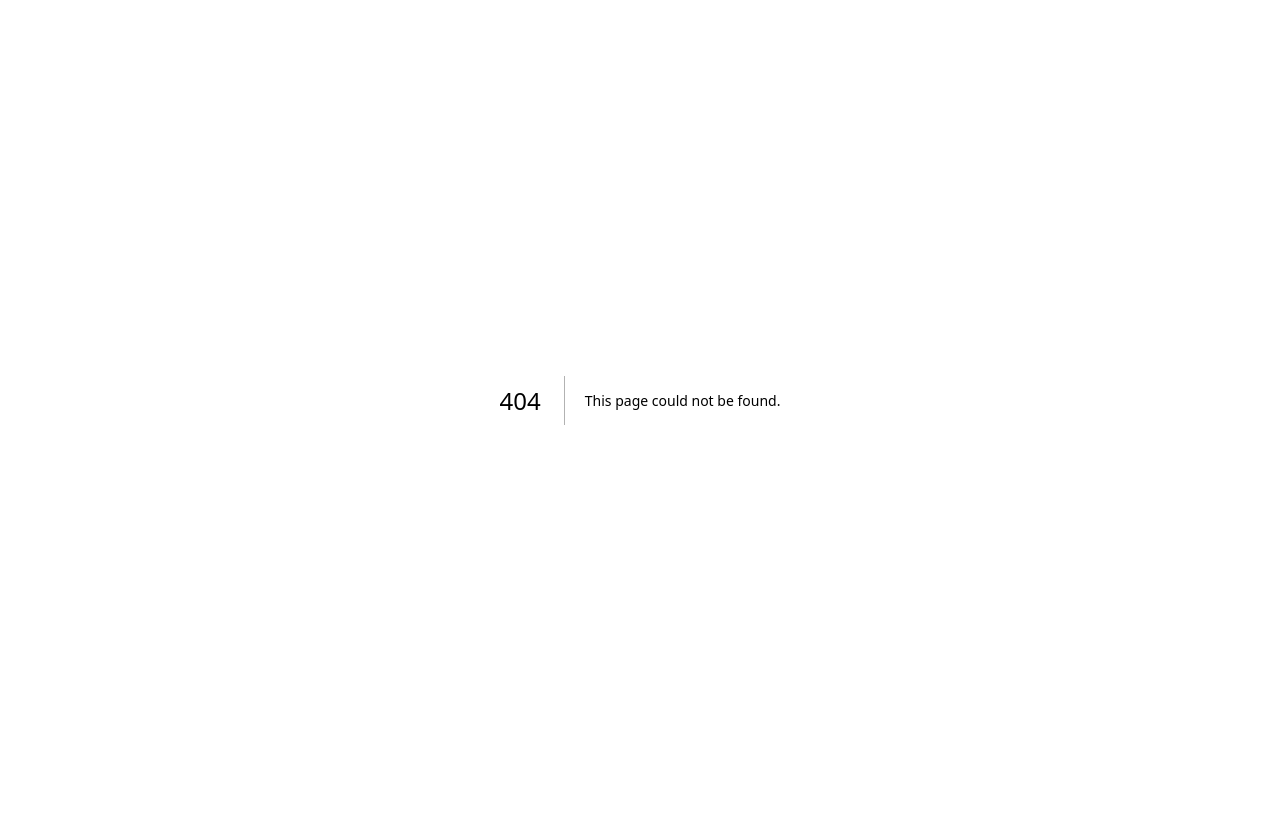
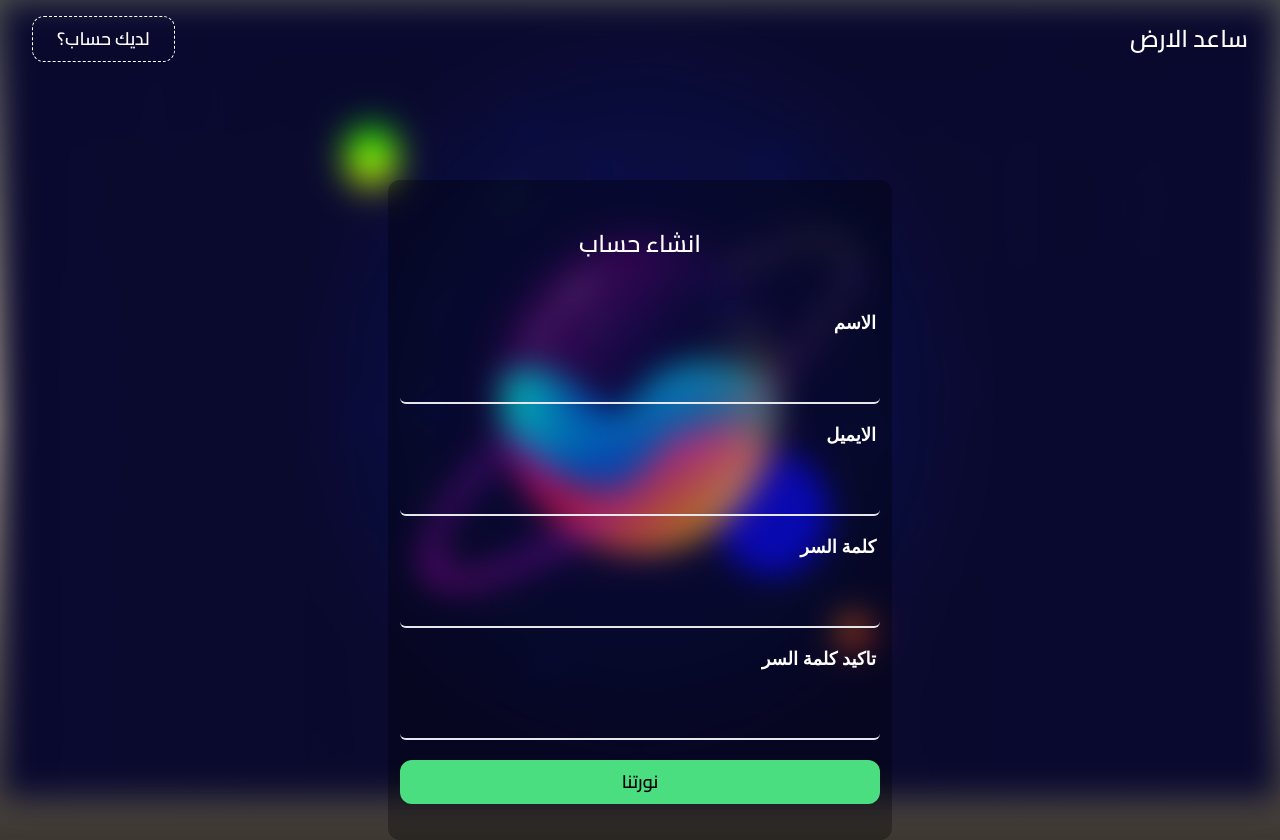
Before and after one commit to Jeyenore26/Flights, a Next.js app in the folder frontend/: page /register in a window 1280 px wide. Before the commit this address had no page. Before the commit the page ends 800 px from the top, so only its background shows below. Built offline with nearby package versions, Linux system fonts and the light colour scheme.

Commit message:
signin&login

```diff
--- a/frontend/components/Input.tsx
+++ b/frontend/components/Input.tsx
@@ -13,6 +13,7 @@ function Input({
     iclassName,
     lclassName,
     disabled,
+
 }: {
     required?: boolean;
     disabled?: boolean;
@@ -56,8 +57,9 @@ function Input({
                 placeholder={placeholder}
                 onChange={onChange}
                 disabled={disabled}
-                className={`border-gray-400  text-right border-2 border-solid w-[100%] h-12 focus:outline-none ${error ? "border-red-600 focus:border-red-600" : ""
-                    } focus:border-primary focus:border-dashed py-1 px-2 rounded-md transition ${iclassName}`}
+
+                className={` bg-transparent	border-b-2	 text-right w-[100%] h-12 focus:outline-none ${error ? "border-red-600 focus:border-red-600" : ""
+                    }  ease-in-out text-green text-white/30 focus:text-white focus:border-blue-600 focus:outline-none focus:border-primary focus:border-dashed py-1 px-2 rounded-md transition ${iclassName}`}
             />
         </div>
     );
--- /dev/null
+++ b/frontend/pages/register.tsx
@@ -0,0 +1,59 @@
+import React from 'react'
+import Image from 'next/image'
+import Link from 'next/link'
+import Input from '../components/Input'
+export default function registermember() {
+  return (
+    <>
+      <div className='overflow-y-hidden'>
+        <div className='w-screen h-full fixed z-[-1]'>
+
+        </div>
+        <img
+          src='./signin5.png'
+          className='w-screen h-full fixed z-[-1] brightness-100 blur-lg	'
+        />
+        <div className="py-4 flex mt-1A items-center justify-between 2xl:mx-[8rem] md:mx-[2rem] sm:mx-[2rem] xs:mx-[2rem] xxs:mx-[2rem]">
+          <div>
+            <Link href={'/signin'}>
+              <button className='text-white border-[1px] border-dashed border-white cairo_semibold_title py-2 px-6 text-lg bg-transperant hover:text-white/90 hover:bg-black/20 active:text-white/100 active:bg-black/40 rounded-xl'>
+                لديك حساب؟
+              </button>
+            </Link>
+          </div>
+          <div>
+            <h1 className='text-[#fff] cairo_semibold_title text-2xl'>
+              ساعد الارض
+            </h1>
+          </div>
+        </div>
+        <div className='flex  justify-center mt-[8%] 2xl:mx-[12rem] md:mx-[2rem] sm:mx-[2rem] xs:mx-[2rem] xxs:mx-[2rem]'>
+
+          <div className=' py-4 px-[1%]   bg-black/30 rounded-xl'>
+            <div dir='rtl' className='my-8 flex justify-center'>
+              <h1 className='text-white cairo_semibold_title text-2xl'>
+                انشاء حساب
+              </h1>
+            </div>
+
+            <Input type={'text'} required lclassName='flex  justify-start mx-1' label='الاسم' iclassName=' 2xl:w-[30rem] md:w-[30rem] sm:w-[30rem] xs:w-[25rem] xxs:w-[20rem]' />
+            <Input type={'email'} required lclassName='flex justify-start mx-1' label='الايميل' iclassName=' 2xl:w-[30rem] md:w-[30rem] sm:w-[30rem] xs:w-[25rem] xxs:w-[20rem]' />
+
+            <Input type={'password'} required lclassName='flex justify-start mx-1' label='كلمة السر' iclassName=' 2xl:w-[30rem] md:w-[30rem] sm:w-[30rem] xs:w-[25rem] xxs:w-[20rem]' />
+            <Input type={'password'} required lclassName='flex justify-start mx-1' label=' تاكيد كلمة السر ' iclassName=' 2xl:w-[30rem] md:w-[30rem] sm:w-[30rem] xs:w-[25rem] xxs:w-[20rem]' />
+
+
+            <div className='flex justify-center my-5'>
+              <button className='text-black cairo_semibold_title 2xl:w-[30rem] md:w-[30rem] sm:w-[30rem] xs:w-[25rem] xxs:w-[20rem] text-lg bg-green-400 py-2 hover:text-black hover:bg-green-500 active:text-black/100 active:bg-green-600 rounded-xl'>
+                نورتنا
+              </button>
+            </div>
+          </div>
+
+        </div>
+
+      </div>
+
+    </>
+  )
+}
--- a/frontend/pages/registergroup.tsx
+++ /dev/null
@@ -1,49 +0,0 @@
-import React from 'react'
-import Image from 'next/image'
-import Link from 'next/link'
-import Input from '../components/Input'
-export default function registergroup() {
-  return (
-    <>
-      <div className='overflow-y-hidden'>
-        <img
-          src='./signin5.png'
-          className='w-screen h-full fixed z-[-1] brightness-100'
-        />
-        <div className="py-4 flex items-center justify-between 2xl:mx-[8rem] md:mx-[2rem] sm:mx-[2rem] xs:mx-[2rem] xxs:mx-[2rem]">
-          <div>
-            <button className='text-white cairo_semibold_title border-2 text-sm border-white py-2 px-4 hover:text-black hover:bg-white active:text-white/100 active:bg-black/100 rounded-2xl'>
-              انضم لنا
-            </button>
-          </div>
-          <div>
-            <h1 className='text-[#fff] cairo_semibold_title text-2xl'>
-              ساعد الارض
-            </h1>
-          </div>
-        </div>
-        <div className='flex justify-end mt-[10%] 2xl:mx-[8rem] md:mx-[2rem] sm:mx-[2rem] xs:mx-[2rem] xxs:mx-[2rem]'>
-
-          <div className=' py-2 px-[4%] rounded-xl'>
-            <div dir='rtl' className='mb-12'>
-              <h1 className='text-white cairo_semibold_title text-2xl'>
-                تسجيل الدخول
-              </h1>
-            </div>
-            <Input type={'text'} required label='الاسم' iclassName=' 2xl:w-[30rem] md:w-[30rem] sm:w-[30rem] xs:w-[25rem] xxs:w-[20rem]' />
-            <Input type={'email'} required label='الايميل' iclassName=' 2xl:w-[30rem] md:w-[30rem] sm:w-[30rem] xs:w-[25rem] xxs:w-[20rem]' />
-            <Input type={'password'} required label='كلمة السر' iclassName=' 2xl:w-[30rem] md:w-[30rem] sm:w-[30rem] xs:w-[25rem] xxs:w-[20rem]' />
-            <div className='flex justify-end my-3'>
-              <button className='text-black cairo_semibold_title border-2 text-md border-black bg-white py-2 px-6 hover:text-white hover:bg-black active:text-black/100 active:bg-white/100 rounded-xl'>
-                اهلا بك
-              </button>
-            </div>
-          </div>
-
-        </div>
-
-      </div>
-
-    </>
-  )
-}
--- a/frontend/pages/registermember.tsx
+++ /dev/null
@@ -1,7 +0,0 @@
-import React from 'react'
-
-export default function registermember() {
-  return (
-    <div>registermember</div>
-  )
-}
--- a/frontend/pages/signin.tsx
+++ b/frontend/pages/signin.tsx
@@ -6,15 +6,20 @@ export default function signin() {
     return (
         <>
             <div className='overflow-y-hidden'>
+                <div className='w-screen h-full fixed z-[-1]'>
+
+                </div>
                 <img
-                    src='./signin10.png'
-                    className='w-screen h-full fixed z-[-1] brightness-100'
+                    src='./signin5.png'
+                    className='w-screen h-full fixed z-[-1] brightness-100 blur-lg	'
                 />
-                <div className="py-4 flex items-center justify-between 2xl:mx-[8rem] md:mx-[2rem] sm:mx-[2rem] xs:mx-[2rem] xxs:mx-[2rem]">
+                <div className="py-4 flex mt-1A items-center justify-between 2xl:mx-[8rem] md:mx-[2rem] sm:mx-[2rem] xs:mx-[2rem] xxs:mx-[2rem]">
                     <div>
-                        <button className='text-black cairo_semibold_title border-2 text-md bg-white py-2 px-6 hover:text-white hover:bg-black active:text-black/100 active:bg-white/100 rounded-xl'>
-                            انضم لنا
-                        </button>
+                        <Link href={'/register'}>
+                            <button className='text-white border-[1px] border-dashed border-white cairo_semibold_title py-2 px-6 text-lg bg-transperant hover:text-white/90 hover:bg-black/20 active:text-white/100 active:bg-black/40 rounded-xl'>
+                                انضم لنا
+                            </button>
+                        </Link>
                     </div>
                     <div>
                         <h1 className='text-[#fff] cairo_semibold_title text-2xl'>
@@ -22,20 +27,20 @@ export default function signin() {
                         </h1>
                     </div>
                 </div>
-                <div className='flex justify-end mt-[10%] 2xl:mx-[8rem] md:mx-[2rem] sm:mx-[2rem] xs:mx-[2rem] xxs:mx-[2rem]'>
+                <div className='flex  justify-center mt-[10%] 2xl:mx-[12rem] md:mx-[2rem] sm:mx-[2rem] xs:mx-[2rem] xxs:mx-[2rem]'>
 
-                    <div className=' py-2 px-[4%] rounded-xl'>
-                        <div dir='rtl' className='mb-12'>
+                    <div className=' py-4 px-[1%]   bg-black/30 rounded-xl'>
+                        <div dir='rtl' className='my-8 flex justify-center'>
                             <h1 className='text-white cairo_semibold_title text-2xl'>
                                 تسجيل الدخول
                             </h1>
                         </div>
-                        <Input type={'text'} required label='الاسم' iclassName=' 2xl:w-[30rem] md:w-[30rem] sm:w-[30rem] xs:w-[25rem] xxs:w-[20rem]' />
-                        <Input type={'email'} required label='الايميل' iclassName=' 2xl:w-[30rem] md:w-[30rem] sm:w-[30rem] xs:w-[25rem] xxs:w-[20rem]' />
-                        <Input type={'password'} required label='كلمة السر' iclassName=' 2xl:w-[30rem] md:w-[30rem] sm:w-[30rem] xs:w-[25rem] xxs:w-[20rem]' />
-                        <div className='flex justify-end my-3'>
-                            <button className='text-black cairo_semibold_title border-2 text-md border-black bg-white py-2 px-6 hover:text-white hover:bg-black active:text-black/100 active:bg-white/100 rounded-xl'>
-                                اهلا بك
+                        <Input type={'text'} required lclassName='flex justify-start mx-1' label='الاسم' iclassName=' 2xl:w-[30rem] md:w-[30rem] sm:w-[30rem] xs:w-[25rem] xxs:w-[20rem]' />
+                        <Input type={'email'} required lclassName='flex justify-start mx-1' label='الايميل' iclassName=' 2xl:w-[30rem] md:w-[30rem] sm:w-[30rem] xs:w-[25rem] xxs:w-[20rem]' />
+                        <Input type={'password'} required lclassName='flex justify-start mx-1' label='كلمة السر' iclassName=' 2xl:w-[30rem] md:w-[30rem] sm:w-[30rem] xs:w-[25rem] xxs:w-[20rem]' />
+                        <div className='flex justify-center my-5'>
+                            <button className='text-black cairo_semibold_title 2xl:w-[30rem] md:w-[30rem] sm:w-[30rem] xs:w-[25rem] xxs:w-[20rem] text-lg bg-green-400 py-2 hover:text-black hover:bg-green-500 active:text-black/100 active:bg-green-600 rounded-xl'>
+                                مرحنا بعودتك
                             </button>
                         </div>
                     </div>
```
Also changed, not shown: 1 other file (tests, documents, lock files or other folders).
